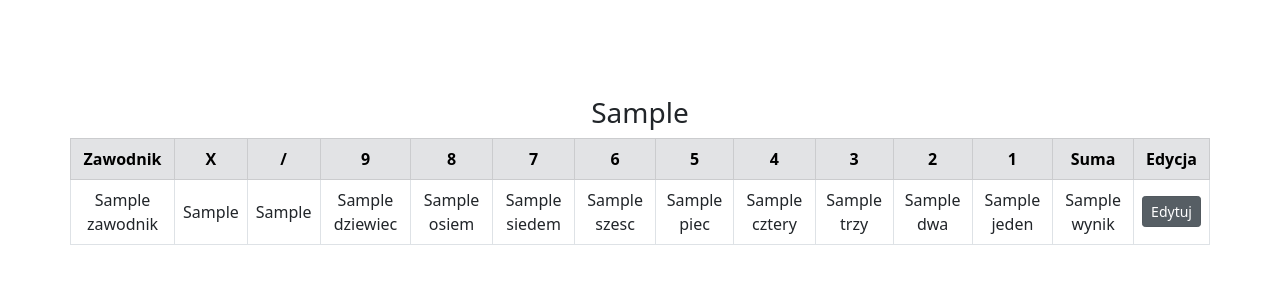
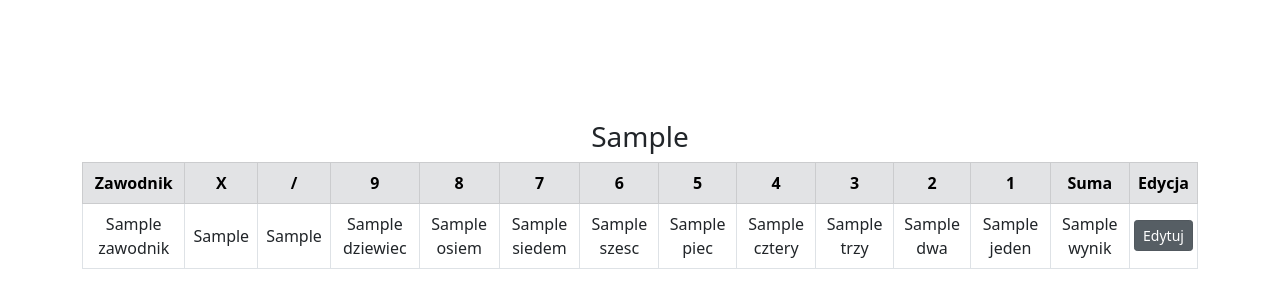
Before and after one commit to macieklazarz/shootingrange2, a Django app: template wyniki/templates/wyniki/edytuj_wyniki.html in a window 1280 px wide. Shown: the part 72-380 px from the top of the page. Run offline with Django 3.2, Linux system fonts and the light colour scheme; the template is opened without the code that fills it: most values are stand-ins (such as "Sample title", 1, 10 or a date in 2020); some libraries are stand-ins or nearby versions.

Commit message:
20211206_3

```diff
--- a/wyniki/templates/wyniki/edytuj_wyniki.html
+++ b/wyniki/templates/wyniki/edytuj_wyniki.html
@@ -3,7 +3,7 @@
 {% block content %}
 
 {% for wynikiencja in wyniki %}
-<section class="oferta" id="oferta">
+<div class="container pt-6">
 <!-- 		<div class="title white">
 			<h2 class="titleText"> <span>M</span>oje tuzy<span>.</span></h2>
 			<p>Lorem ipsum dolor sit amet, consectetur adipiscing elit.</p>
@@ -20,50 +20,52 @@
 			</div>
 			<div class="row justify-content-center">
 				<div class="col-auto">
-					<table class="table table-hover table-bordered table-responsive mx-auto w-auto align-middle md:text-center">
+				    <div class="table-responsive">
+    					<table class="table table-hover table-responsive table-bordered mx-auto w-auto align-middle md:text-center table-condensed">
     						<thead class="table-secondary">
     							<tr>
-								<td class="league_table"><b>Zawodnik</b></td>
-								<td class="league_table"><b>X</b></td>
-								<td class="league_table"><b>/</b></td>
-								<td class="league_table"><b>9</b></td>
-								<td class="league_table"><b>8</b></td>
-								<td class="league_table"><b>7</b></td>
-								<td class="league_table"><b>6</b></td>
-								<td class="league_table"><b>5</b></td>
-								<td class="league_table"><b>4</b></td>
-								<td class="league_table"><b>3</b></td>
-								<td class="league_table"><b>2</b></td>
-								<td class="league_table"><b>1</b></td>
-								<td class="league_table"><b>Suma</b></td>
-								<td class="league_table"><b>Edycja</b></td>
+    								<td class="m"><b>Zawodnik</b></td>
+    								<td class="m"><b>X</b></td>
+    								<td class="m"><b>/</b></td>
+    								<td class="m"><b>9</b></td>
+    								<td class="m"><b>8</b></td>
+    								<td class="m"><b>7</b></td>
+    								<td class="m"><b>6</b></td>
+    								<td class="m"><b>5</b></td>
+    								<td class="m"><b>4</b></td>
+    								<td class="m"><b>3</b></td>
+    								<td class="m"><b>2</b></td>
+    								<td class="m"><b>1</b></td>
+    								<td class="m"><b>Suma</b></td>
+    								<td class="m"><b>Edycja</b></td>
 
     							</tr>
     						</thead>
     						{% for osoba in wynikiencja %}
     						<tr>
-							<td class="league_table">{{osoba.zawodnik}}</td>
-							<td class="editable" data-id="{{ osoba.id }}" data-type="X">{{osoba.X}}</td>
-							<td class="editable" data-id="{{ osoba.id }}" data-type="Xx">{{osoba.Xx}}</td>
-							<td class="editable" data-id="{{ osoba.id }}" data-type="dziewiec">{{osoba.dziewiec}}</td>
-							<td class="editable" data-id="{{ osoba.id }}" data-type="osiem">{{osoba.osiem}}</td>
-							<td class="editable" data-id="{{ osoba.id }}" data-type="siedem">{{osoba.siedem}}</td>
-							<td class="editable" data-id="{{ osoba.id }}" data-type="szesc">{{osoba.szesc}}</td>
-							<td class="editable" data-id="{{ osoba.id }}" data-type="piec">{{osoba.piec}}</td>
-							<td class="editable" data-id="{{ osoba.id }}" data-type="cztery">{{osoba.cztery}}</td>
-							<td class="editable" data-id="{{ osoba.id }}" data-type="trzy">{{osoba.trzy}}</td>
-							<td class="editable" data-id="{{ osoba.id }}" data-type="dwa">{{osoba.dwa}}</td>
-							<td class="editable" data-id="{{ osoba.id }}" data-type="jeden">{{osoba.jeden}}</td>
-							<td class="editablee" data-id="{{ osoba.id }}" data-type="wynik">{{osoba.wynik}}</td>
-							<td><a href="{% url 'wyniki_edit' osoba.id %}"class="btn btn-secondary btn-sm active" role="button" aria-pressed="true">Edytuj</a></td>
+    							<td class="m">{{osoba.zawodnik}}</td>
+    							<td class="m" data-id="{{ osoba.id }}" data-type="X">{{osoba.X}}</td>
+    							<td class="m" data-id="{{ osoba.id }}" data-type="Xx">{{osoba.Xx}}</td>
+    							<td class="m" data-id="{{ osoba.id }}" data-type="dziewiec">{{osoba.dziewiec}}</td>
+    							<td class="m" data-id="{{ osoba.id }}" data-type="osiem">{{osoba.osiem}}</td>
+    							<td class="m" data-id="{{ osoba.id }}" data-type="siedem">{{osoba.siedem}}</td>
+    							<td class="m" data-id="{{ osoba.id }}" data-type="szesc">{{osoba.szesc}}</td>
+    							<td class="m" data-id="{{ osoba.id }}" data-type="piec">{{osoba.piec}}</td>
+    							<td class="m" data-id="{{ osoba.id }}" data-type="cztery">{{osoba.cztery}}</td>
+    							<td class="m" data-id="{{ osoba.id }}" data-type="trzy">{{osoba.trzy}}</td>
+    							<td class="m" data-id="{{ osoba.id }}" data-type="dwa">{{osoba.dwa}}</td>
+    							<td class="m" data-id="{{ osoba.id }}" data-type="jeden">{{osoba.jeden}}</td>
+    							<td class="m" data-id="{{ osoba.id }}" data-type="wynik">{{osoba.wynik}}</td>
+    							<td class="m p-0 m-0"><a href="{% url 'wyniki_edit' osoba.id %}"class="btn btn-secondary btn-sm active" role="button" aria-pressed="true"><p class="m m-0 p-0">Edytuj</p></a></td>
     						</tr>
     						{% endfor %}
     					</table>
     				</div>
 				</div>
+			</div>
 
 
-	</section>
+	</div>
 {% endfor %}
 
 
```
Also changed, not shown: account/forms.py (+6 -2 lines), db.sqlite3. Lines whose indentation alone changed are shown as unchanged.
